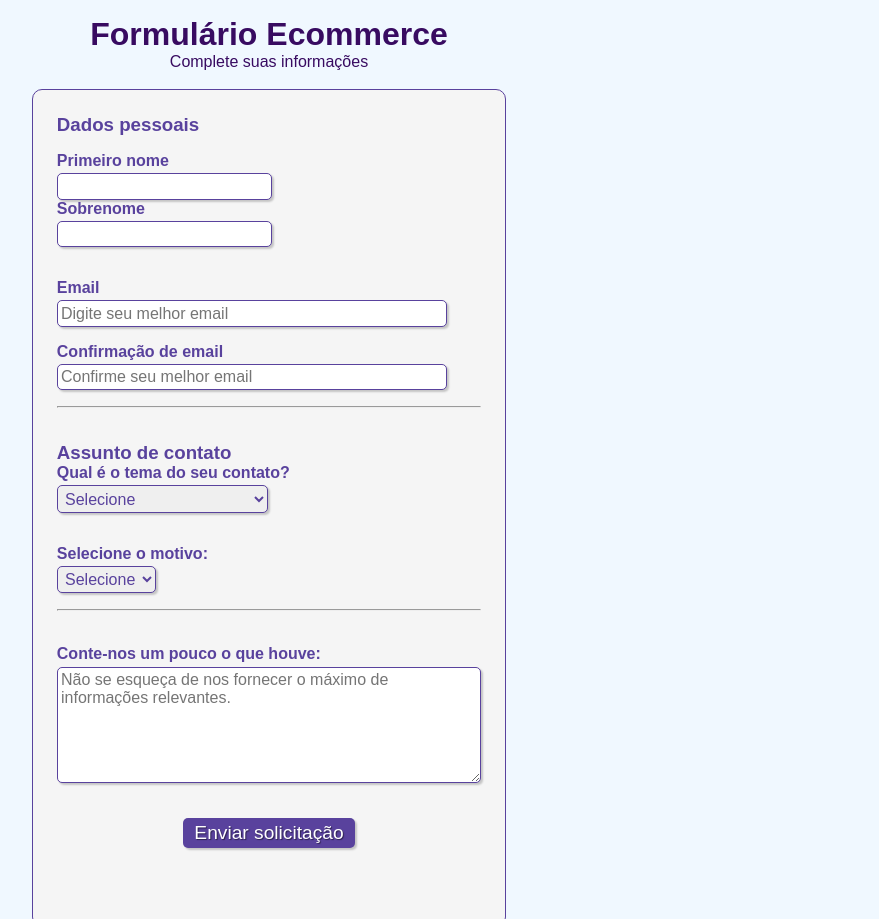
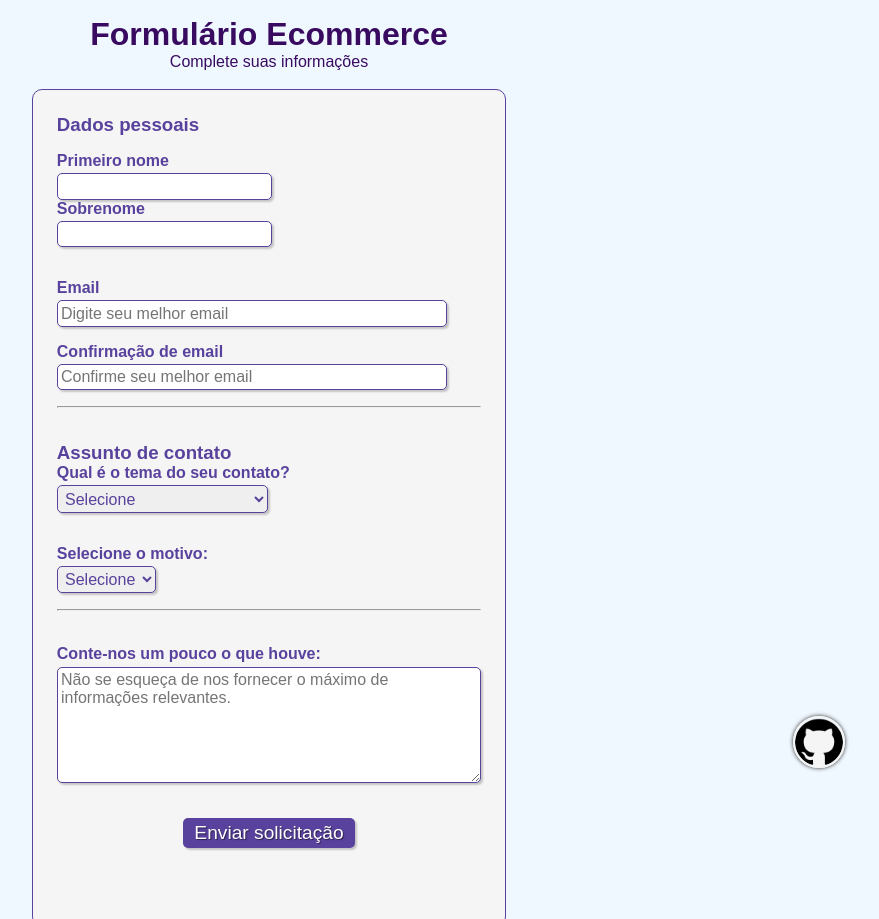
Before and after one commit to adegilsontorres/formulario-ecommerce, a plain HTML site: page index.html in a window 1280 px wide. Shown: the top 919 px of the page, without its empty margins (371-1250 px from the left). Drawn offline with Linux system fonts and the light colour scheme.

Commit message:
Update formulario.css

```diff
--- a/formulario.css
+++ b/formulario.css
@@ -141,3 +141,14 @@ input, select, textarea, button {
 .selecao-produto__status{
     display: none;
 }
+
+.botao-github img {
+    position: fixed;
+    right: 4rem;
+    bottom: 2rem;
+    width: 3rem;
+    height: 3rem;
+    border-radius: 50%;
+    border: 2px solid #f5f5f5;
+    box-shadow: 0px 0px 4px #212121;
+}
```
